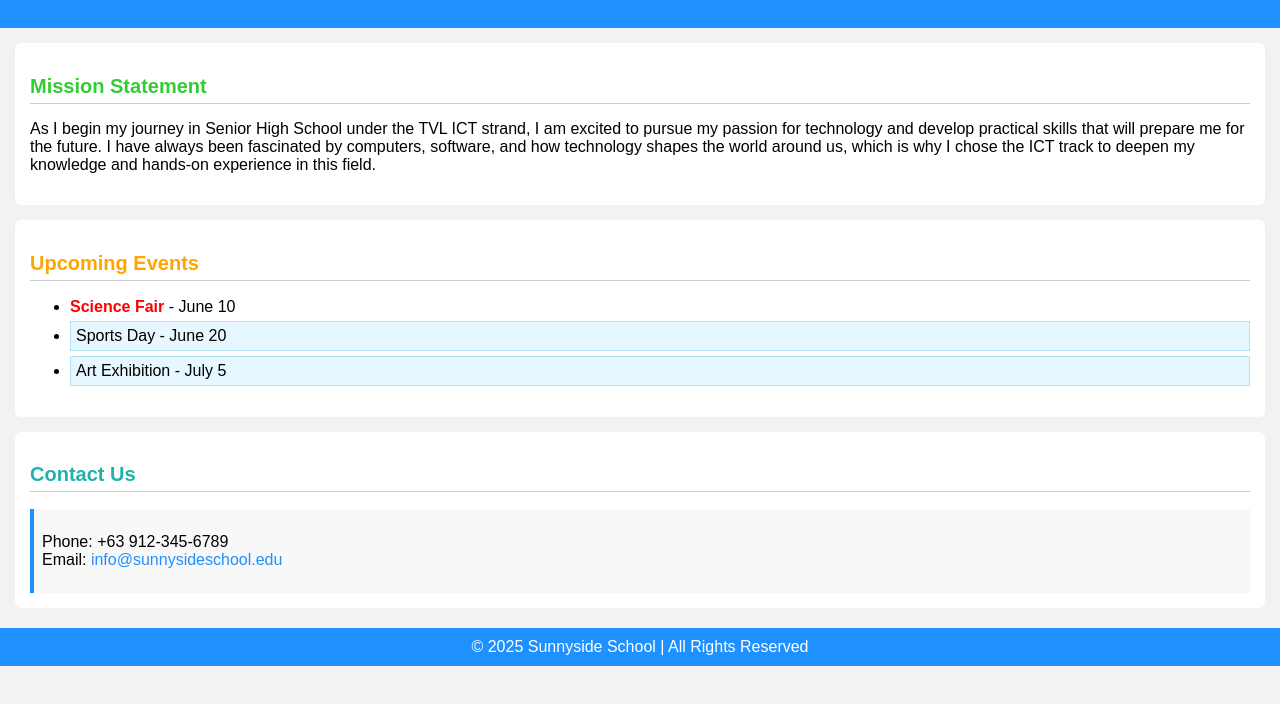
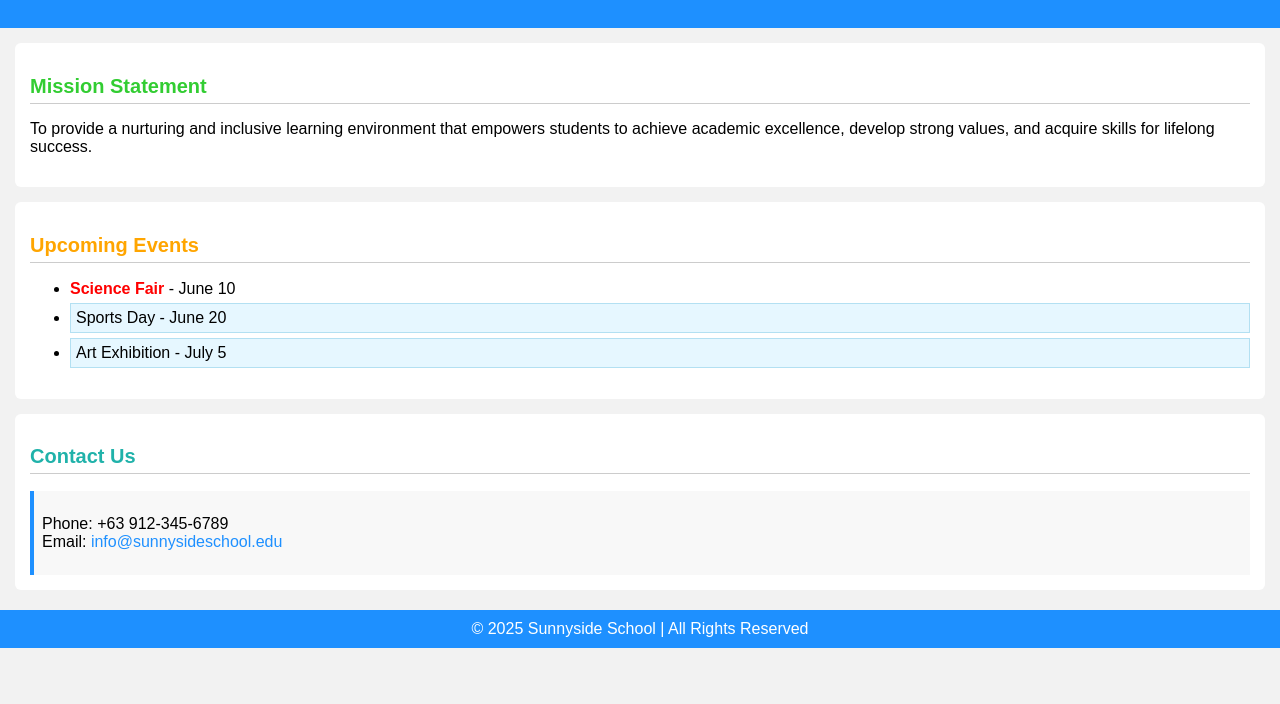
Before and after one commit to CASTRO-SEAN/School-Webpage-PT4, a plain HTML site: page index.html in a window 1280 px wide. Shown: the part 96-800 px from the top of the page. Drawn offline with Linux system fonts and the light colour scheme.

Commit message:
Update index.html

```diff
--- a/index.html
+++ b/index.html
@@ -102,7 +102,7 @@
 
   <section id="mission">
     <h2>Mission Statement</h2>
-    <p> As I begin my journey in Senior High School under the TVL ICT strand, I am excited to pursue my passion for technology and develop practical skills that will prepare me for the future. I have always been fascinated by computers, software, and how technology shapes the world around us, which is why I chose the ICT track to deepen my knowledge and hands-on experience in this field. </p>
+    <p> To provide a nurturing and inclusive learning environment that empowers students to achieve academic excellence, develop strong values, and acquire skills for lifelong success. </p>
   </section>
 
 
```
